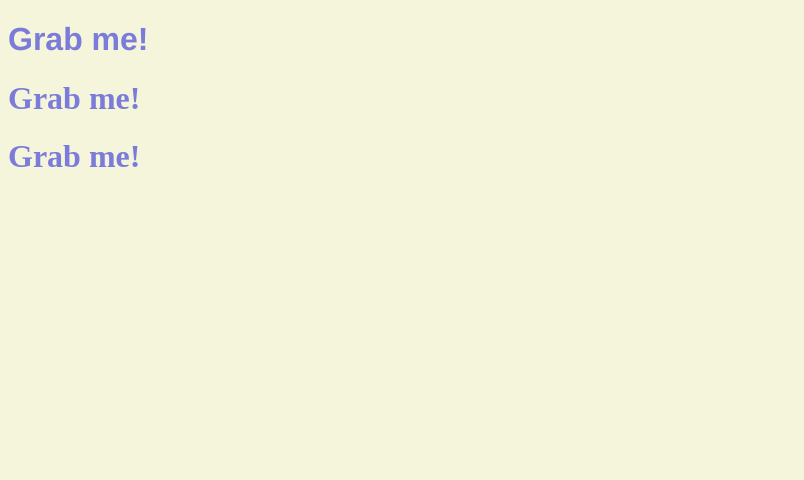
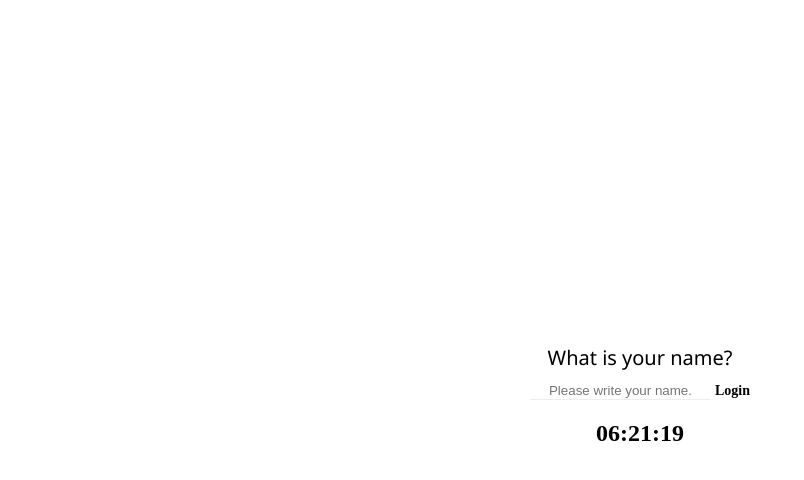
Before and after one commit to Yumin-01/Nomardcoder_js, a plain HTML site: page index.html in a window 1280 px wide. Shown: the whole page, without its empty margins (0-804 px from the left). Drawn offline with Linux system fonts and the light colour scheme.

Commit message:
2022-10-27

```diff
--- a/css/style.css
+++ b/css/style.css
@@ -1,4 +1,4 @@
-body {
+/* body {
     background-color: beige;
 }
 
@@ -12,4 +12,58 @@ h1 {
 
 .sexy-font {
     font-family: 'Franklin Gothic Medium', 'Arial Narrow', Arial, sans-serif;
+} */
+input {
+    border:none;
+    border-bottom: 1.5px solid #ededed;
 }
+input:focus {
+    outline: none;
+}
+input.placeholder {
+    text-align: center;
+}
+button {
+    all: unset;
+    font-weight: bold;
+    font-size: 14px;
+    cursor: pointer;
+}
+button:hover {
+    color: rgb(123, 226, 178);
+}
+
+.hidden {
+    display: none !important;
+}
+
+body {
+    width: 100%;
+    height: 100vh;
+    display: flex;
+    align-items: center;
+    justify-content: center;
+    margin: 0 0;
+    flex-direction: column;
+}
+
+.formDetail {
+    display: flex;
+    flex-direction: column;
+    align-items: center;
+}
+.formDetail label {
+    padding: 10px;
+    font-size:20px;
+    font-family: 'Segoe UI', Tahoma, Geneva, Verdana, sans-serif;
+}
+.fade-in {
+    animation: fade-in 2s;
+}
+.fade-out {
+    animation: fade-out 0.5s;
+}
+
+@keyframes fade-in {
+   from {opacity: 0;} to {opacity: 1;}
+}
--- a/index.html
+++ b/index.html
@@ -8,15 +8,22 @@
     <title>Momentum App</title>
   </head>
   <body>
-    <div class="hello">
-      <h1 class="sexy-font" >Grab me!</h1>
-    </div>
-    <div class="hello">
-      <h1>Grab me!</h1>
-    </div>
-    <div class="hello">
-      <h1>Grab me!</h1>
-    </div>
-    <script src="./js/main.js"></script>
+    <form id="login-form" class="hidden formDetail fade-in">
+      <label>What is your name?</label>
+      <div>
+        <input class="placeholder" required maxlength="15" type="text" placeholder="Please write your name." />
+        <!--
+          required
+          maxlength=""
+        -->
+        <button>Login</button>
+      </div>
+    </form>
+    <h1 id="greeting" class="hidden fade-in"></h1>
+    <!--clock-->
+    <h2 id="clock"></h2>
+    <!-- <a href="https://nomadcoders.co/">Go to courses</a> -->
+    <script src="./js/app.js"></script>
+    <script src="./js/clock.js"></script>
   </body>
 </html>
--- /dev/null
+++ b/js/app.js
@@ -0,0 +1,58 @@
+// const loginForm = document.getElementById("login-form");
+// const loginInput = loginForm.querySelector("input");
+// const loginButton = loginForm.querySelector("button");
+
+const loginForm = document.querySelector("#login-form");
+const loginInput = document.querySelector("#login-form div input");
+const greeting = document.querySelector("#greeting");
+const HIDDEN_CLASSNAME ="hidden"
+const USERNMAE_KEY = "username";
+// const link = document.querySelector("a");
+// function loginBtnClick(event){
+    // const username = loginInput.value;
+    // event.preventDefault();
+    // if (username === ""){
+    //     alert("please write yous name");
+    // }else if(username.length > 15) {
+    //     alert("Your name is too long.")
+    // }
+    // console.log(loginInput.value);
+// }
+// loginForm.addEventListener("submit", loginBtnClick);
+// loginButton.addEventListener("click", loginBtnClick);
+
+function loginSubmit(event) {
+    event.preventDefault(); // 해당 이벤트에 대한 사용자 에이전트의 기본 동작을 실행하지 않도록 지정
+    loginForm.classList.add("hidden");
+    const username = loginInput.value;
+    localStorage.setItem(USERNMAE_KEY, username);
+    // greeting.innerText="hello " + username + "!";
+    // greeting.innerText=`Hello ${username}!`; //~물결표시 > `백틱표시 사용
+    // greeting.classList.remove(HIDDEN_CLASSNAME);
+    // console.log(username);
+    paintGreetings(username);
+}
+// link.addEventListener("click", handleLinkClick);
+// "click"을 하면 > handleLinkClick함수를 실행시키겠다. JS가 알아서 함수를 사용할 수 있도록 설정
+loginForm.addEventListener("submit", loginSubmit);
+//입력하면 사라지는 창
+
+//localStorage
+//저장 : setItem
+//삭제 : removeItem
+//불러오기 : getItme
+
+function paintGreetings(username){
+    greeting.innerText=`Hello ${username}!`;
+    greeting.classList.remove(HIDDEN_CLASSNAME);
+}
+
+const savedUsername = localStorage.getItem(USERNMAE_KEY);
+if(savedUsername === null){
+    loginForm.classList.remove(HIDDEN_CLASSNAME);
+    loginForm.addEventListener("submit", loginSubmit);
+}else {
+    // greeting.innerText=`Hello ${savedUsername}!`;
+    // greeting.classList.remove(HIDDEN_CLASSNAME);
+    paintGreetings(savedUsername);
+}
--- /dev/null
+++ b/js/clock.js
@@ -0,0 +1,17 @@
+const clock = document.querySelector("h2#clock");
+clock.innerText = "00:00:00";
+
+function getClock() {
+    const date = new Date();
+    const hours = String(date.getHours()).padStart(2, "0");
+    const minutes = String(date.getMinutes()).padStart(2, "0");
+    const seconds = String(date.getSeconds()).padStart(2, "0");
+    // clock.innerText = (`${date.getHours()}:${date.getMinutes()}:${date.getSeconds()}`);
+    clock.innerText = (`${hours}:${minutes}:${seconds}`);
+
+}
+// setInterval(sayHello, 5000); //5s = 5000ms
+// setTimeout(sayHello, 5000);
+getClock(); // 1. 함수 호출
+setInterval(getClock, 1000); // 2. 매초 함수 반복 실행
+// 두자리 숫자로 만들어주는 자동 함수 pastStart()
```
